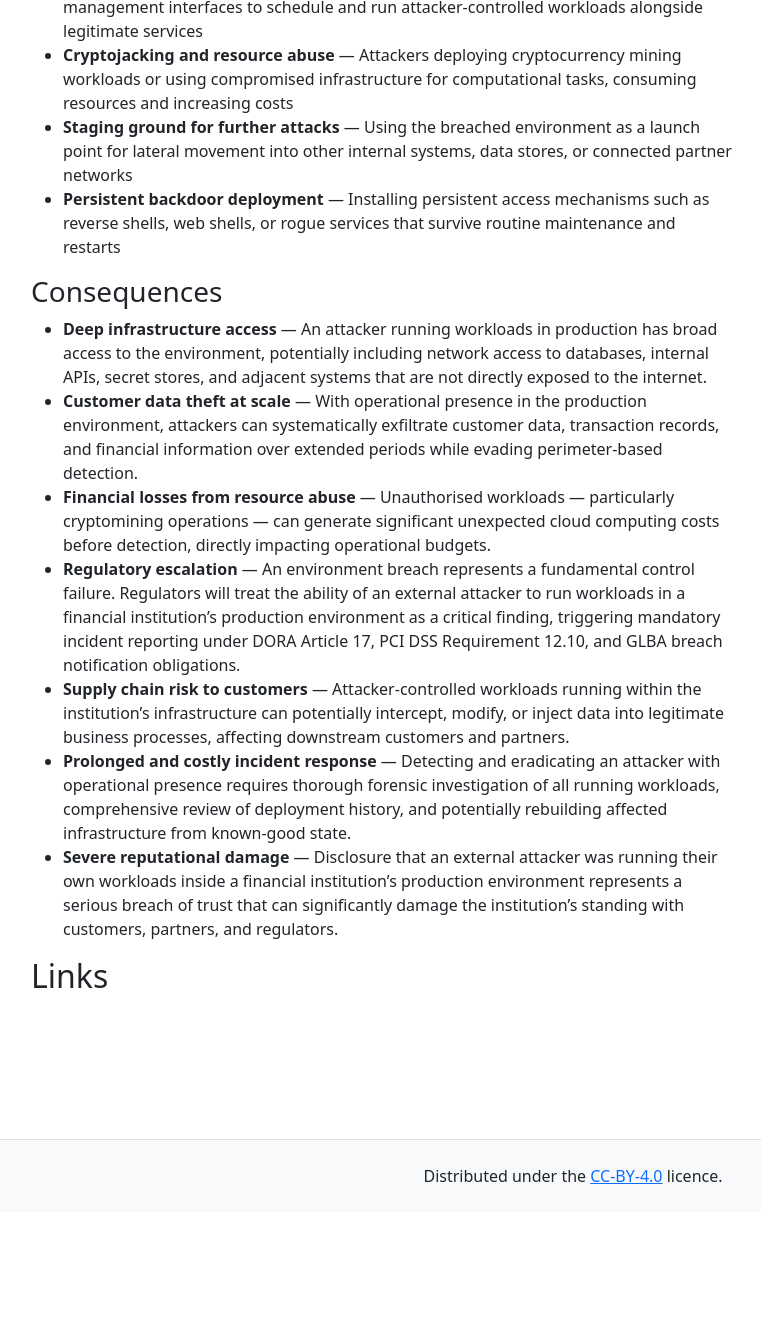
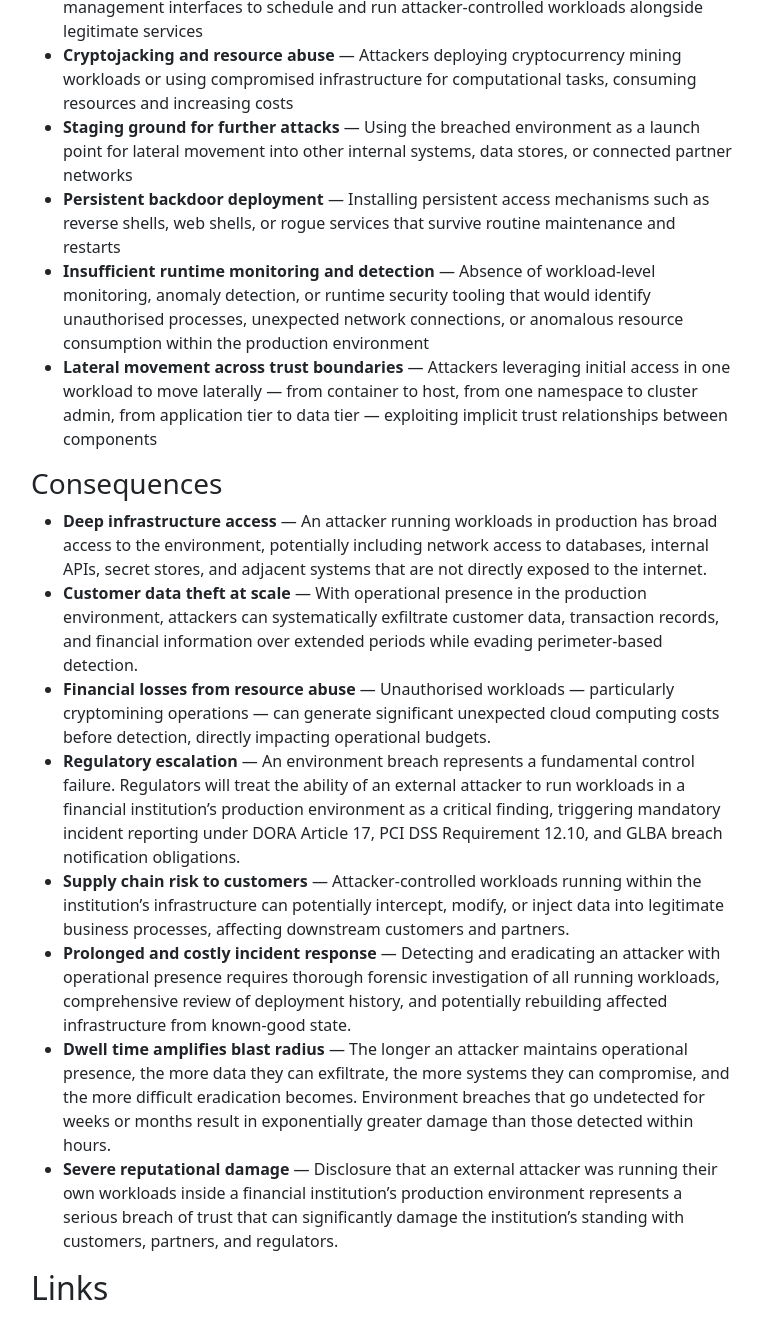
Before and after one commit to finos-labs/SDLC-Controls-Framework, a Jekyll site: the page built from docs/_risks/ri-9_environment-breach.md, in a window 1280 px wide and 1400 px high, scrolled down 798 px. Shown: the top 1339 px of the window, without its empty margins (67-828 px from the left). Built offline with Jekyll 4.4.1, drawn with Linux system fonts in a browser that asks for light colours; before the commit the page ends 2010 px from its top, so only the background shows below that.

Commit message:
Expand ri-9 with detection gaps and persistence mechanisms
Add description bullets for insufficient runtime monitoring, and lateral
movement across trust boundaries. Add dwell-time consequence bullet
linking detection latency to blast radius amplification.

Signed-off-by: AlexKantor87 <alex@kosli.com>

```diff
--- a/docs/_risks/ri-9_environment-breach.md
+++ b/docs/_risks/ri-9_environment-breach.md
@@ -30,6 +30,8 @@ While unauthorised system access (ri-6) concerns access governance failures, env
 - **Cryptojacking and resource abuse** — Attackers deploying cryptocurrency mining workloads or using compromised infrastructure for computational tasks, consuming resources and increasing costs
 - **Staging ground for further attacks** — Using the breached environment as a launch point for lateral movement into other internal systems, data stores, or connected partner networks
 - **Persistent backdoor deployment** — Installing persistent access mechanisms such as reverse shells, web shells, or rogue services that survive routine maintenance and restarts
+- **Insufficient runtime monitoring and detection** — Absence of workload-level monitoring, anomaly detection, or runtime security tooling that would identify unauthorised processes, unexpected network connections, or anomalous resource consumption within the production environment
+- **Lateral movement across trust boundaries** — Attackers leveraging initial access in one workload to move laterally — from container to host, from one namespace to cluster admin, from application tier to data tier — exploiting implicit trust relationships between components
 
 ### Consequences
 
@@ -39,6 +41,7 @@ While unauthorised system access (ri-6) concerns access governance failures, env
 * **Regulatory escalation** — An environment breach represents a fundamental control failure. Regulators will treat the ability of an external attacker to run workloads in a financial institution's production environment as a critical finding, triggering mandatory incident reporting under DORA Article 17, PCI DSS Requirement 12.10, and GLBA breach notification obligations.
 * **Supply chain risk to customers** — Attacker-controlled workloads running within the institution's infrastructure can potentially intercept, modify, or inject data into legitimate business processes, affecting downstream customers and partners.
 * **Prolonged and costly incident response** — Detecting and eradicating an attacker with operational presence requires thorough forensic investigation of all running workloads, comprehensive review of deployment history, and potentially rebuilding affected infrastructure from known-good state.
+* **Dwell time amplifies blast radius** — The longer an attacker maintains operational presence, the more data they can exfiltrate, the more systems they can compromise, and the more difficult eradication becomes. Environment breaches that go undetected for weeks or months result in exponentially greater damage than those detected within hours.
 * **Severe reputational damage** — Disclosure that an external attacker was running their own workloads inside a financial institution's production environment represents a serious breach of trust that can significantly damage the institution's standing with customers, partners, and regulators.
 
 ## Links
```
